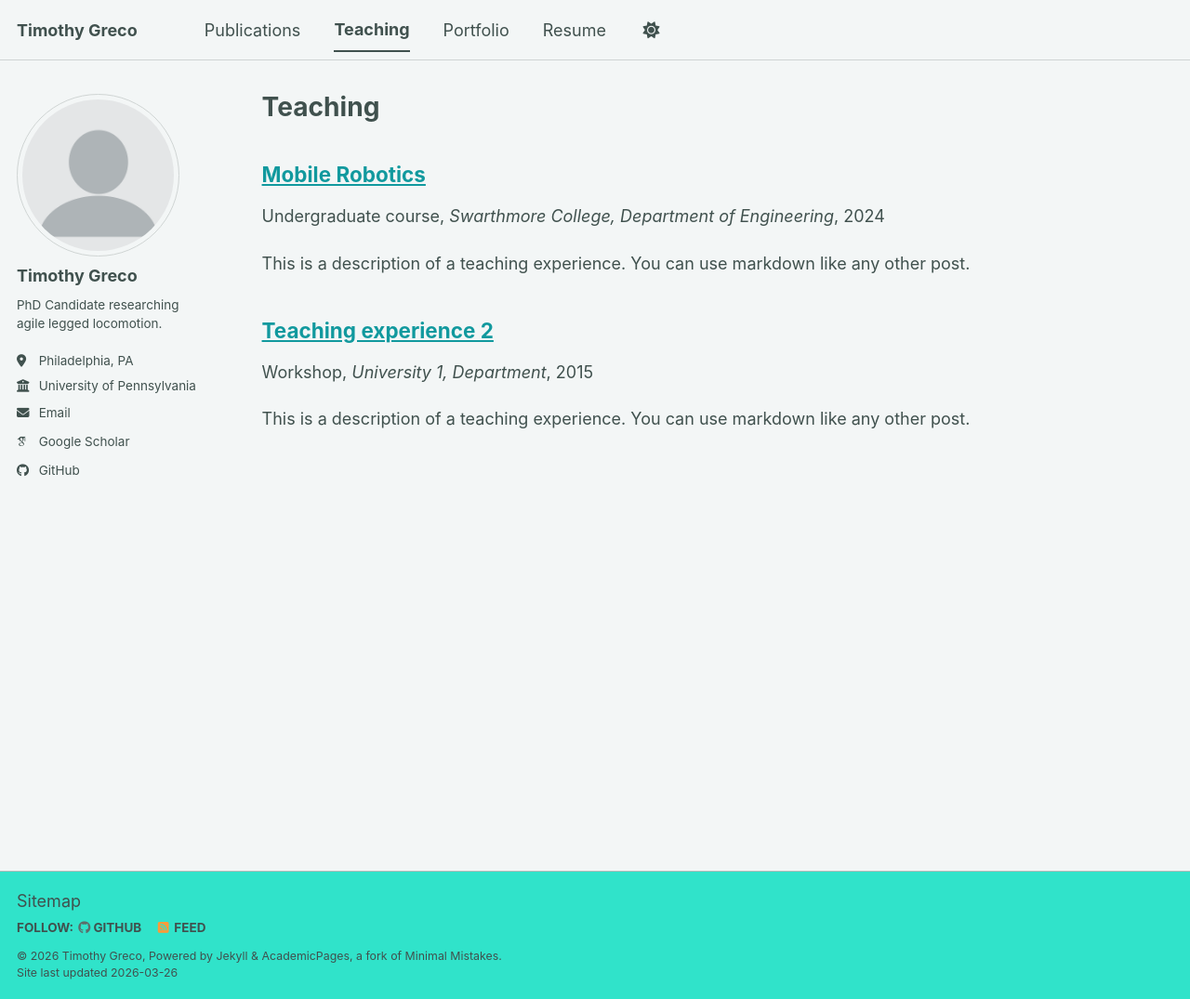
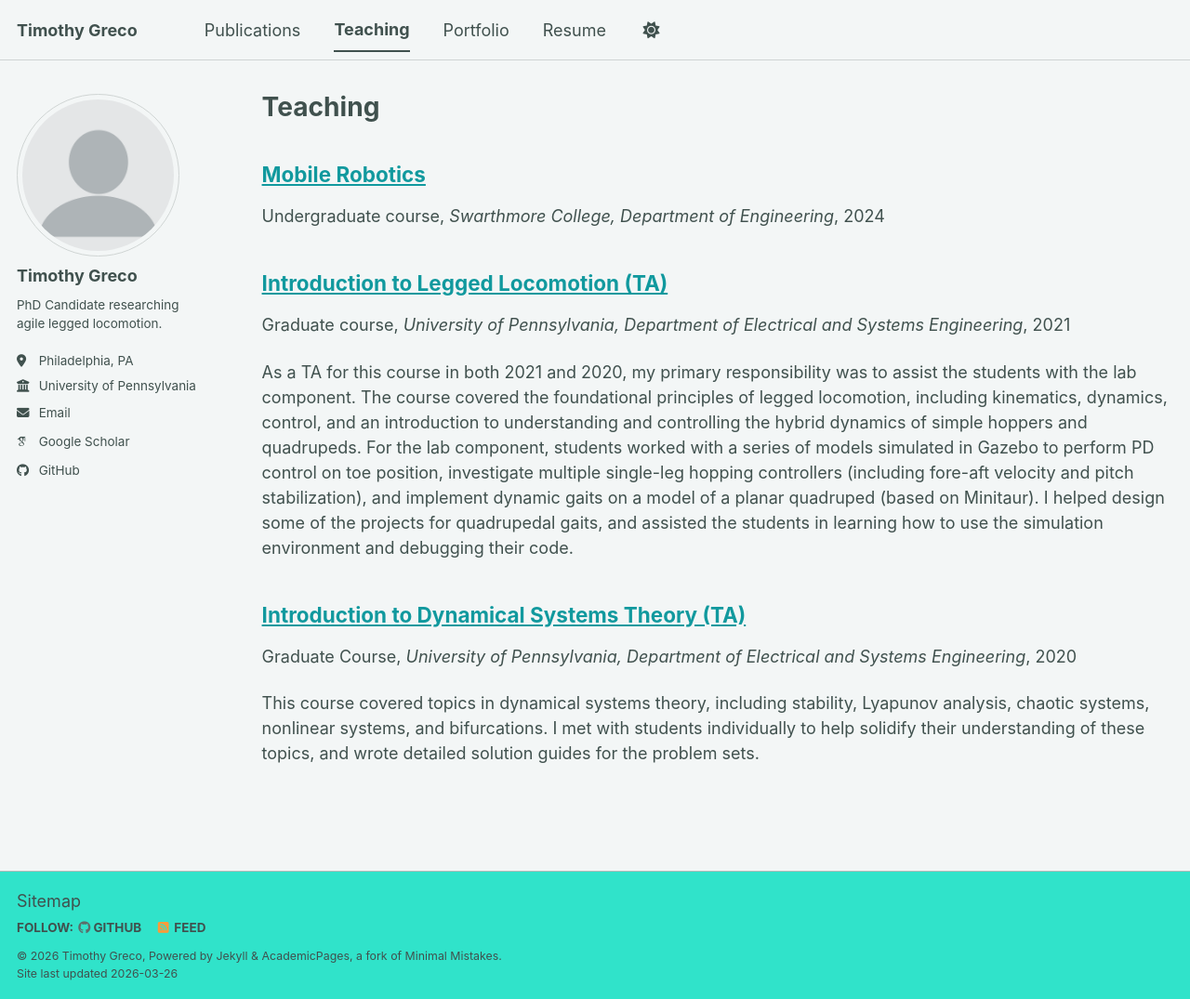
Before and after one commit to tmgreco/tmgreco.github.io, a Jekyll site: the page built from _pages/teaching.html, in a window 1280 px wide and 1075 px high. Shown: the whole window at 93% size. Built offline with Jekyll 4.4.1, drawn with Linux system fonts in a browser that asks for light colours; some web fonts are replaced; a script bundle is joined from its source files by our own code; library files that are not in the unit come from our copies.

Commit message:
Updated teaching

```diff
--- a/_teaching/2014-spring-teaching-1.md
+++ b/_teaching/2014-spring-teaching-1.md
@@ -8,13 +8,15 @@ date: 2024-09-01
 location: "Swarthmore, PA"
 ---
 
-This is a description of a teaching experience. You can use markdown like any other post.
+<!-- Delivered lectures and labs co -->
 
-Heading 1
+<!-- Lectures
 ======
+The content of the course included kinematics, dynamics, perception, motion planning, and control.
 
-Heading 2
+Lab
 ======
+Students completed several projects, focusing on performing locomotion, navigation, and control tasks with Turtlebot robots.
 
-Heading 3
-======
+Mentorship
+====== -->
--- a/_teaching/2015-spring-teaching-2.md
+++ b/_teaching/2015-spring-teaching-2.md
@@ -1,20 +1,20 @@
 ---
-title: "Teaching experience 2"
+title: "Introduction to Legged Locomotion (TA)"
 collection: teaching
-type: "Workshop"
+type: "Graduate course"
 permalink: /teaching/2015-spring-teaching-1
-venue: "University 1, Department"
-date: 2015-01-01
-location: "City, Country"
+venue: "University of Pennsylvania, Department of Electrical and Systems Engineering"
+date: 2021-01-01
+location: "Philadelphia, PA"
 ---
 
-This is a description of a teaching experience. You can use markdown like any other post.
+As a TA for this course in both 2021 and 2020, my primary responsibility was to assist the students with the lab component.  The course covered the foundational principles of legged locomotion, including kinematics, dynamics, control, and an introduction to understanding and controlling the hybrid dynamics of simple hoppers and quadrupeds.  For the lab component, students worked with a series of models simulated in Gazebo to perform PD control on toe position, investigate multiple single-leg hopping controllers (including fore-aft velocity and pitch stabilization), and implement dynamic gaits on a model of a planar quadruped (based on Minitaur).  I helped design some of the projects for quadrupedal gaits, and assisted the students in learning how to use the simulation environment and debugging their code.
 
-Heading 1
+<!-- Heading 1
 ======
 
 Heading 2
 ======
 
 Heading 3
-======
+====== -->
--- /dev/null
+++ b/_teaching/2020-fall-teaching.md
@@ -0,0 +1,20 @@
+---
+title: "Introduction to Dynamical Systems Theory (TA)"
+collection: teaching
+type: "Graduate Course"
+permalink: /teaching/2020-fall-teaching
+venue: "University of Pennsylvania, Department of Electrical and Systems Engineering"
+date: 2020-09-01
+location: "Philadelphia, PA"
+---
+
+This course covered topics in dynamical systems theory, including stability, Lyapunov analysis, chaotic systems, nonlinear systems, and bifurcations.  I met with students individually to help solidify their understanding of these topics, and wrote detailed solution guides for the problem sets.
+
+<!-- Heading 1
+======
+
+Heading 2
+======
+
+Heading 3
+====== -->
```
